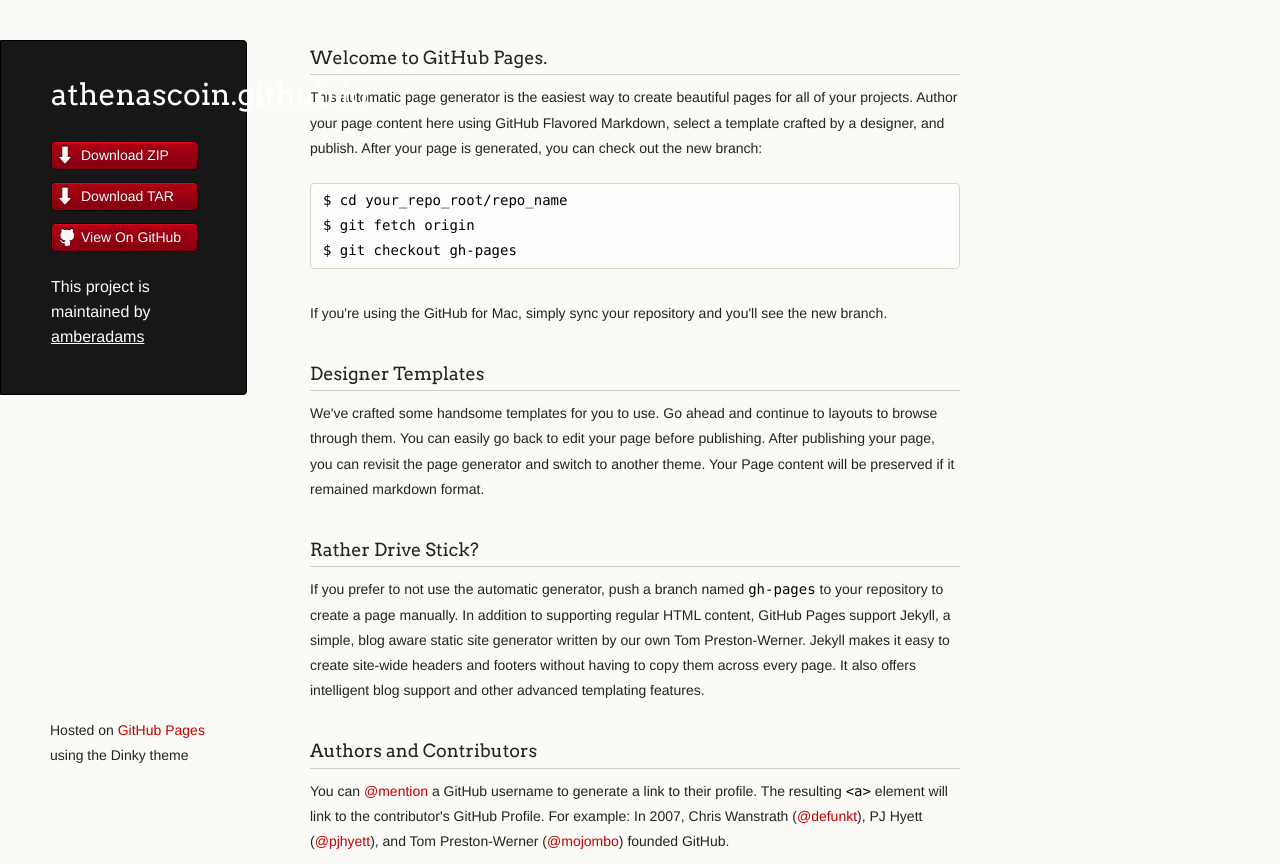
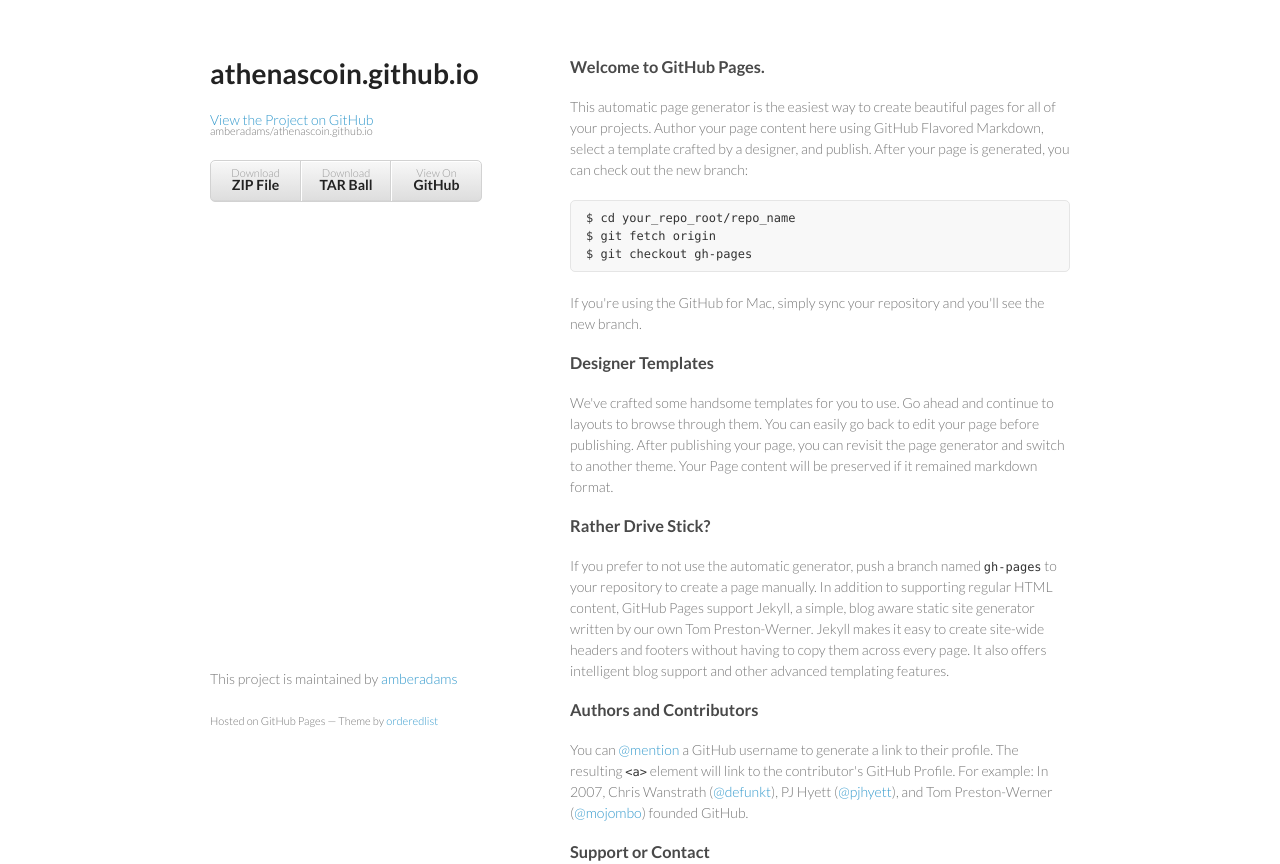
Before and after one commit to amberadams/athenascoin, a plain HTML site: page index.html in a window 1280 px wide. Shown: the top 864 px of the page. Drawn offline with Linux system fonts and the light colour scheme.

```diff
--- a/index.html
+++ b/index.html
@@ -7,7 +7,6 @@
 
     <link rel="stylesheet" href="stylesheets/styles.css">
     <link rel="stylesheet" href="stylesheets/pygment_trac.css">
-    <script src="javascripts/scale.fix.js"></script>
     <meta name="viewport" content="width=device-width, initial-scale=1, user-scalable=no">
     <!--[if lt IE 9]>
     <script src="//html5shiv.googlecode.com/svn/trunk/html5.js"></script>
@@ -16,18 +15,17 @@
   <body>
     <div class="wrapper">
       <header>
-        <h1 class="header">athenascoin.github.io</h1>
-        <p class="header"></p>
+        <h1>athenascoin.github.io</h1>
+        <p></p>
+
+        <p class="view"><a href="https://github.com/amberadams/athenascoin.github.io">View the Project on GitHub <small>amberadams/athenascoin.github.io</small></a></p>
+
 
         <ul>
-          <li class="download"><a class="buttons" href="https://github.com/amberadams/athenascoin.github.io/zipball/master">Download ZIP</a></li>
-          <li class="download"><a class="buttons" href="https://github.com/amberadams/athenascoin.github.io/tarball/master">Download TAR</a></li>
-          <li><a class="buttons github" href="https://github.com/amberadams/athenascoin.github.io">View On GitHub</a></li>
+          <li><a href="https://github.com/amberadams/athenascoin.github.io/zipball/master">Download <strong>ZIP File</strong></a></li>
+          <li><a href="https://github.com/amberadams/athenascoin.github.io/tarball/master">Download <strong>TAR Ball</strong></a></li>
+          <li><a href="https://github.com/amberadams/athenascoin.github.io">View On <strong>GitHub</strong></a></li>
         </ul>
-
-        <p class="header">This project is maintained by <a class="header name" href="https://github.com/amberadams">amberadams</a></p>
-
-
       </header>
       <section>
         <h3>
@@ -63,10 +61,11 @@ $ git checkout gh-pages
 <p>Having trouble with Pages? Check out the documentation at <a href="http://help.github.com/pages">http://help.github.com/pages</a> or contact <a href="mailto:support@github.com">support@github.com</a> and we’ll help you sort it out.</p>
       </section>
       <footer>
-        <p><small>Hosted on <a href="http://pages.github.com">GitHub Pages</a> using the Dinky theme</small></p>
+        <p>This project is maintained by <a href="https://github.com/amberadams">amberadams</a></p>
+        <p><small>Hosted on GitHub Pages &mdash; Theme by <a href="https://github.com/orderedlist">orderedlist</a></small></p>
       </footer>
     </div>
-    <!--[if !IE]><script>fixScale(document);</script><![endif]-->
+    <script src="javascripts/scale.fix.js"></script>
 
   </body>
 </html>
--- a/stylesheets/styles.css
+++ b/stylesheets/styles.css
@@ -1,336 +1,186 @@
-@import url(https://fonts.googleapis.com/css?family=Arvo:400,700,400italic);
-
-/* MeyerWeb Reset */
-
-html, body, div, span, applet, object, iframe,
-h1, h2, h3, h4, h5, h6, p, blockquote, pre,
-a, abbr, acronym, address, big, cite, code,
-del, dfn, em, img, ins, kbd, q, s, samp,
-small, strike, strong, sub, sup, tt, var,
-b, u, i, center,
-dl, dt, dd, ol, ul, li,
-fieldset, form, label, legend,
-table, caption, tbody, tfoot, thead, tr, th, td,
-article, aside, canvas, details, embed,
-figure, figcaption, footer, header, hgroup,
-menu, nav, output, ruby, section, summary,
-time, mark, audio, video {
-  margin: 0;
-  padding: 0;
-  border: 0;
-  font: inherit;
-  vertical-align: baseline;
-}
-
-
-/* Base text styles */
+@import url(https://fonts.googleapis.com/css?family=Lato:300italic,700italic,300,700);
 
 body {
-  padding:10px 50px 0 0;
-  font-family:"Helvetica Neue", Helvetica, Arial, sans-serif;
-	font-size: 14px;
-	color: #232323;
-	background-color: #FBFAF7;
-	margin: 0;
-	line-height: 1.8em;
-	-webkit-font-smoothing: antialiased;
-
+  padding:50px;
+  font:14px/1.5 Lato, "Helvetica Neue", Helvetica, Arial, sans-serif;
+  color:#777;
+  font-weight:300;
 }
 
 h1, h2, h3, h4, h5, h6 {
-  color:#232323;
-  margin:36px 0 10px;
+  color:#222;
+  margin:0 0 20px;
 }
 
-p, ul, ol, table, dl {
-  margin:0 0 22px;
+p, ul, ol, table, pre, dl {
+  margin:0 0 20px;
 }
 
 h1, h2, h3 {
-	font-family: Arvo, Monaco, serif;
-  line-height:1.3;
-	font-weight: normal;
-}
-
-h1,h2, h3 {
-	display: block;
-	border-bottom: 1px solid #ccc;
-	padding-bottom: 5px;
+  line-height:1.1;
 }
 
 h1 {
-	font-size: 30px;
+  font-size:28px;
 }
 
 h2 {
-	font-size: 24px;
+  color:#393939;
 }
 
-h3 {
-	font-size: 18px;
-}
-
-h4, h5, h6 {
-	font-family: Arvo, Monaco, serif;
-	font-weight: 700;
+h3, h4, h5, h6 {
+  color:#494949;
 }
 
 a {
-  color:#C30000;
-  font-weight:200;
+  color:#39c;
+  font-weight:400;
   text-decoration:none;
 }
 
-a:hover {
-	text-decoration: underline;
+a small {
+  font-size:11px;
+  color:#777;
+  margin-top:-0.6em;
+  display:block;
 }
 
-a small {
-	font-size: 12px;
+.wrapper {
+  width:860px;
+  margin:0 auto;
 }
 
-em {
-	font-style: italic;
+blockquote {
+  border-left:1px solid #e5e5e5;
+  margin:0;
+  padding:0 0 0 20px;
+  font-style:italic;
+}
+
+code, pre {
+  font-family:Monaco, Bitstream Vera Sans Mono, Lucida Console, Terminal;
+  color:#333;
+  font-size:12px;
+}
+
+pre {
+  padding:8px 15px;
+  background: #f8f8f8;
+  border-radius:5px;
+  border:1px solid #e5e5e5;
+  overflow-x: auto;
+}
+
+table {
+  width:100%;
+  border-collapse:collapse;
+}
+
+th, td {
+  text-align:left;
+  padding:5px 10px;
+  border-bottom:1px solid #e5e5e5;
+}
+
+dt {
+  color:#444;
+  font-weight:700;
+}
+
+th {
+  color:#444;
+}
+
+img {
+  max-width:100%;
+}
+
+header {
+  width:270px;
+  float:left;
+  position:fixed;
+}
+
+header ul {
+  list-style:none;
+  height:40px;
+
+  padding:0;
+
+  background: #eee;
+  background: -moz-linear-gradient(top, #f8f8f8 0%, #dddddd 100%);
+  background: -webkit-gradient(linear, left top, left bottom, color-stop(0%,#f8f8f8), color-stop(100%,#dddddd));
+  background: -webkit-linear-gradient(top, #f8f8f8 0%,#dddddd 100%);
+  background: -o-linear-gradient(top, #f8f8f8 0%,#dddddd 100%);
+  background: -ms-linear-gradient(top, #f8f8f8 0%,#dddddd 100%);
+  background: linear-gradient(top, #f8f8f8 0%,#dddddd 100%);
+
+  border-radius:5px;
+  border:1px solid #d2d2d2;
+  box-shadow:inset #fff 0 1px 0, inset rgba(0,0,0,0.03) 0 -1px 0;
+  width:270px;
+}
+
+header li {
+  width:89px;
+  float:left;
+  border-right:1px solid #d2d2d2;
+  height:40px;
+}
+
+header ul a {
+  line-height:1;
+  font-size:11px;
+  color:#999;
+  display:block;
+  text-align:center;
+  padding-top:6px;
+  height:40px;
 }
 
 strong {
+  color:#222;
   font-weight:700;
 }
 
-ul {
-  list-style: inside;
-  padding-left: 25px;
+header ul li + li {
+  width:88px;
+  border-left:1px solid #fff;
 }
 
-ol {
-  list-style: decimal inside;
-  padding-left: 20px;
+header ul li + li + li {
+  border-right:none;
+  width:89px;
 }
 
-blockquote {
-  margin: 0;
-  padding: 0 0 0 20px;
-  font-style: italic;
+header ul a strong {
+  font-size:14px;
+  display:block;
+  color:#222;
 }
 
-dl, dt, dd, dl p {
-	font-color: #444;
+section {
+  width:500px;
+  float:right;
+  padding-bottom:50px;
 }
 
-dl dt {
-  font-weight: bold;
-}
-
-dl dd {
-  padding-left: 20px;
-  font-style: italic;
-}
-
-dl p {
-  padding-left: 20px;
-  font-style: italic;
+small {
+  font-size:11px;
 }
 
 hr {
   border:0;
-  background:#ccc;
+  background:#e5e5e5;
   height:1px;
-  margin:0 0 24px;
+  margin:0 0 20px;
 }
 
-/* Images */
-
-img {
-  position: relative;
-  margin: 0 auto;
-  max-width: 650px;
-  padding: 5px;
-  margin: 10px 0 32px 0;
-  border: 1px solid #ccc;
-}
-
-p img {
-  display: inline;
-  margin: 0;
-  padding: 0;
-  vertical-align: middle;
-  text-align: center;
-  border: none;
-}
-
-/* Code blocks */
-
-code, pre {
-	font-family: Monaco, "Bitstream Vera Sans Mono", "Lucida Console", Terminal, monospace;
-  color:#000;
-  font-size:14px;
-}
-
-pre {
-	padding: 4px 12px;
-  background: #FDFEFB;
-  border-radius:4px;
-  border:1px solid #D7D8C8;
-  overflow: auto;
-  overflow-y: hidden;
-	margin-bottom: 32px;
-}
-
-
-/* Tables */
-
-table {
-  width:100%;
-}
-
-table {
-  border: 1px solid #ccc;
-  margin-bottom: 32px;
-  text-align: left;
- }
-
-th {
-  font-family: 'Arvo', Helvetica, Arial, sans-serif;
-	font-size: 18px;
-	font-weight: normal;
-  padding: 10px;
-  background: #232323;
-  color: #FDFEFB;
- }
-
-td {
-  padding: 10px;
-	background: #ccc;
- }
-
-
-/* Wrapper */
-.wrapper {
-  width:960px;
-}
-
-
-/* Header */
-
-header {
-	background-color: #171717;
-	color: #FDFDFB;
-  width:170px;
+footer {
+  width:270px;
   float:left;
   position:fixed;
-	border: 1px solid #000;
-	-webkit-border-top-right-radius: 4px;
-	-webkit-border-bottom-right-radius: 4px;
-	-moz-border-radius-topright: 4px;
-	-moz-border-radius-bottomright: 4px;
-	border-top-right-radius: 4px;
-	border-bottom-right-radius: 4px;
-	padding: 34px 25px 22px 50px;
-	margin: 30px 25px 0 0;
-	-webkit-font-smoothing: antialiased;
-}
-
-p.header {
-	font-size: 16px;
-}
-
-h1.header {
-	font-family: Arvo, sans-serif;
-	font-size: 30px;
-	font-weight: 300;
-	line-height: 1.3em;
-	border-bottom: none;
-	margin-top: 0;
-}
-
-
-h1.header, a.header, a.name, header a{
-	color: #fff;
-}
-
-a.header {
-	text-decoration: underline;
-}
-
-a.name {
-	white-space: nowrap;
-}
-
-header ul {
-  list-style:none;
-  padding:0;
-}
-
-header li {
-	list-style-type: none;
-  width:132px;
-  height:15px;
-	margin-bottom: 12px;
-	line-height: 1em;
-	padding: 6px 6px 6px 7px;
-
-	background: #AF0011;
-	background: -moz-linear-gradient(top, #AF0011 0%, #820011 100%);
-  background: -webkit-gradient(linear, left top, left bottom, color-stop(0%,#f8f8f8), color-stop(100%,#dddddd));
-  background: -webkit-linear-gradient(top, #AF0011 0%,#820011 100%);
-  background: -o-linear-gradient(top, #AF0011 0%,#820011 100%);
-  background: -ms-linear-gradient(top, #AF0011 0%,#820011 100%);
-  background: linear-gradient(top, #AF0011 0%,#820011 100%);
-
-	border-radius:4px;
-  border:1px solid #0D0D0D;
-
-	-webkit-box-shadow: inset 0px 1px 1px 0 rgba(233,2,38, 1);
-	box-shadow: inset 0px 1px 1px 0 rgba(233,2,38, 1);
-
-}
-
-header li:hover {
-	background: #C3001D;
-	background: -moz-linear-gradient(top, #C3001D 0%, #950119 100%);
-  background: -webkit-gradient(linear, left top, left bottom, color-stop(0%,#f8f8f8), color-stop(100%,#dddddd));
-  background: -webkit-linear-gradient(top, #C3001D 0%,#950119 100%);
-  background: -o-linear-gradient(top, #C3001D 0%,#950119 100%);
-  background: -ms-linear-gradient(top, #C3001D 0%,#950119 100%);
-  background: linear-gradient(top, #C3001D 0%,#950119 100%);
-}
-
-a.buttons {
-	-webkit-font-smoothing: antialiased;
-	background: url(../images/arrow-down.png) no-repeat;
-	font-weight: normal;
-	text-shadow: rgba(0, 0, 0, 0.4) 0 -1px 0;
-	padding: 2px 2px 2px 22px;
-	height: 30px;
-}
-
-a.github {
-	background: url(../images/octocat-small.png) no-repeat 1px;
-}
-
-a.buttons:hover {
-	color: #fff;
-	text-decoration: none;
-}
-
-
-/* Section - for main page content */
-
-section {
-  width:650px;
-  float:right;
-  padding-bottom:50px;
-}
-
-
-/* Footer */
-
-footer {
-  width:170px;
-  float:left;
-  position:fixed;
-  bottom:10px;
-	padding-left: 50px;
+  bottom:50px;
 }
 
 @media print, screen and (max-width: 960px) {
@@ -346,18 +196,14 @@ footer {
     width:auto;
   }
 
-	footer {
-		border-top: 1px solid #ccc;
-		margin:0 84px 0 50px;
-		padding:0;
-	}
-
   header {
     padding-right:320px;
   }
 
   section {
-    padding:20px 84px 20px 50px;
+    border:1px solid #e5e5e5;
+    border-width:1px 0;
+    padding:20px 0;
     margin:0 0 20px;
   }
 
@@ -367,8 +213,8 @@ footer {
 
   header ul {
     position:absolute;
-    right:130px;
-    top:84px;
+    right:50px;
+    top:52px;
   }
 }
 
@@ -378,38 +224,26 @@ footer {
   }
 
   header {
-    padding:10px 20px 0;
-		margin-right: 0;
+    padding:0;
   }
-
-	section {
-    padding:10px 0 10px 20px;
-    margin:0 0 30px;
-  }
-
-	footer {
-		margin: 0 0 0 30px;
-	}
 
   header ul, header p.view {
     position:static;
   }
+
+  pre, code {
+    word-wrap:normal;
+  }
 }
 
 @media print, screen and (max-width: 480px) {
+  body {
+    padding:15px;
+  }
 
-  header ul li.download {
+  header ul {
     display:none;
   }
-
-	footer {
-		margin: 0 0 0 20px;
-	}
-
-	footer a{
-		display:block;
-	}
-
 }
 
 @media print {
```
Also changed, not shown: javascripts/scale.fix.js (+17 -20 lines).
